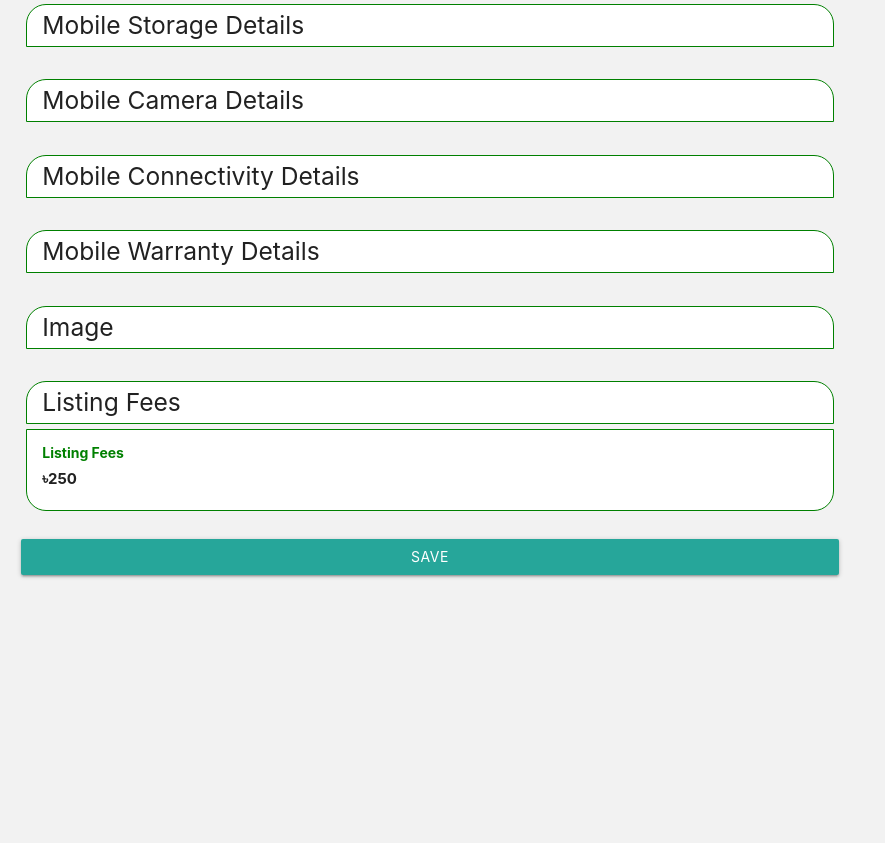
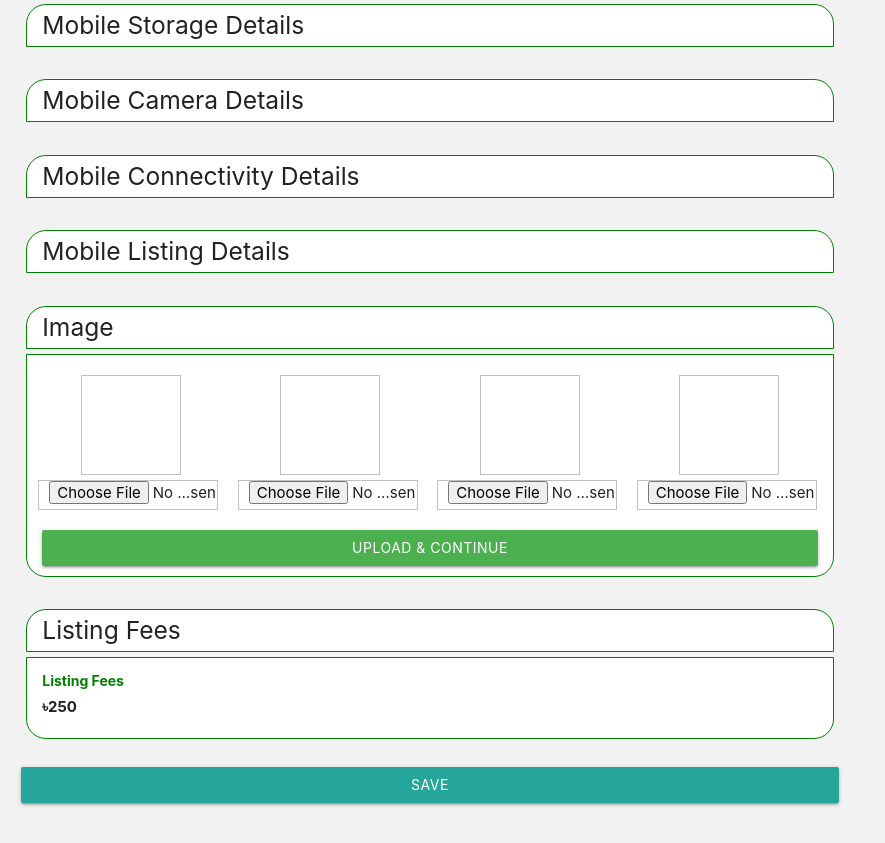
Before and after one commit to DewHunt/Dew-Online-Market, a CodeIgniter app: page /database/index.php/seller/MobileUpload in a window 1280 px wide. Shown: the part 576-1419 px from the top of the page, without its empty margins (0-885 px from the left). Before the commit the page ends 1154 px from the top, so only its background shows below. Run offline with CodeIgniter, Linux system fonts and the light colour scheme; data comes from the database, SQL or seed files in the repository; both versions use the stored data as it was after the commit; some libraries are stand-ins or nearby versions.

Commit message:
Update - 181224

```diff
--- a/application/controllers/Seller.php
+++ b/application/controllers/Seller.php
@@ -356,7 +356,7 @@
 			echo $output;
 		}
 
-		public function InsertMobilesWarrantyInformation()
+		public function InsertMobilesListingInformation()
 		{
 			if ($this->session->userdata('seller_username') == "" && $this->session->userdata('seller_password') == "")
 			{
@@ -373,7 +373,7 @@
 
 				$output = "";
 
-				$result = $this->sm->InsertMobilesWarrantyInformation($mobile_id,$mobile_duration_formate,$mobile_return_policy,$mobile_offers,$mobile_price,$mobile_shipping_charge);
+				$result = $this->sm->InsertMobilesListingInformation($mobile_id,$mobile_duration_formate,$mobile_return_policy,$mobile_offers,$mobile_price,$mobile_shipping_charge);
 
 				if ($result)
 				{
--- a/application/models/Seller/SellerModel.php
+++ b/application/models/Seller/SellerModel.php
@@ -204,9 +204,9 @@
 			}
 		}
 
-		public function InsertMobilesWarrantyInformation($mobile_id,$mobile_duration_formate,$mobile_return_policy,$mobile_offers,$mobile_price,$mobile_shipping_charge)
+		public function InsertMobilesListingInformation($mobile_id,$mobile_duration_formate,$mobile_return_policy,$mobile_offers,$mobile_price,$mobile_shipping_charge)
 		{
-			$update_query = $this->db->where('mobile_id',$mobile_id)->update('mobiles',['mobile_duration_formate'=>$mobile_duration_formate,'mobile_return_policy'=>$mobile_return_policy,'mobile_offers'=>$mobile_offers,'mobile_price'=>$mobile_price,'mobile_shipping_charge'=>$mobile_shipping_charge]);
+			$update_query = $this->db->where('mobile_id',$mobile_id)->update('mobiles',['mobile_duration_formate'=>$mobile_duration_formate,'mobile_return_policy'=>$mobile_return_policy,'mobile_offers'=>$mobile_offers,'mobile_price'=>$mobile_price,'mobile_shipping_charge'=>$mobile_shipping_charge,'mobile_upload_date'=>date('Y-m-d'),'mobile_upload_month'=>date('m'),'mobile_upload_year'=>date('Y'),'mobile_status'=>'Active']);
 
 			if ($update_query)
 			{
--- a/application/views/Seller/Listing/mobile.php
+++ b/application/views/Seller/Listing/mobile.php
@@ -52,7 +52,7 @@
 				margin-bottom: 7px;
 			}
 
-			#general-section,#display-section,#processor-section,#storage-section,#camera-section,#connectivity-section,#warranty-section,#listing-section,#image-section{
+			#general-section,#display-section,#processor-section,#storage-section,#camera-section,#connectivity-section,#listing-section,#listing-price-section,#image-section{
 				background: white;
 				border: 1px solid green;
 				border-radius: 0px 0px 20px 20px;
@@ -60,14 +60,14 @@
 				padding: 15px 15px 0px 15px;
 			}
 
-			#general-section h6,#display-section h6,#processor-section h6,#storage-section h6,#camera-section h6,#connectivity-section h6,#warranty-section h6,#listing-section h6,#image-section h6{
+			#general-section h6,#display-section h6,#processor-section h6,#storage-section h6,#camera-section h6,#connectivity-section h6,#listing-price-section h6,#listing-section h6,#image-section h6{
 				font-size: 14px;
 				font-weight: bold;
 				color: green;
 				margin-top: 0px;
 			}
 
-			#general-section input,#display-section input,#processor-section input,#storage-section input,#camera-section input,#connectivity-section input,#warranty-section input,#listing-section input,#image-section input{
+			#general-section input,#display-section input,#processor-section input,#storage-section input,#camera-section input,#connectivity-section input,#listing-price-section input,#listing-section input,#image-section input{
 				border: 1px solid silver;
 				height: 30px;
 				box-shadow: none;
@@ -76,19 +76,19 @@
 				padding-left: 10px;
 			}
 
-			#general-section input:focus,#display-section input:focus,#processor-section input:focus,#storage-section input:focus,#camera-section input:focus,#connectivity-section input:focus,#warranty-section input:focus,#listing-section input:focus,#image-section input:focus{
+			#general-section input:focus,#display-section input:focus,#processor-section input:focus,#storage-section input:focus,#camera-section input:focus,#connectivity-section input:focus,#listing-section input:focus,#listing-price-section input:focus,#image-section input:focus{
 				border: 1px solid green;
 			}
 
-			#general-section p,#display-section p,#processor-section p,#storage-section p,#camera-section p,#connectivity-section p,#warranty-section p,#listing-section p,#image-section p{
+			#general-section p,#display-section p,#processor-section p,#storage-section p,#camera-section p,#connectivity-section p,#listing-section p,#listing-price-section p,#image-section p{
 				margin: 0px;
 			}
 
-			#general-section label,#display-section label,#processor-section label,#storage-section label,#camera-section label,#connectivity-section label,#warranty-section label,#listing-section label,#image-section label{
+			#general-section label,#display-section label,#processor-section label,#storage-section label,#camera-section label,#connectivity-section label,#listing-section label,#listing-price-section label,#image-section label{
 				color: black;
 			}
 
-			#button-section button, #btn-general-info, #btn-display-info, #btn-processor-info, #btn-storage-info, #btn-camera-info, #btn-connectivity-info, #btn-warranty-info{
+			#button-section button, #btn-general-info, #btn-display-info, #btn-processor-info, #btn-storage-info, #btn-camera-info, #btn-connectivity-info, #btn-listing-info, #btn-image{
 				width: 100%;
 				width: 100%; button
 				margin-top: -10px;
@@ -103,7 +103,7 @@
 				border: 1px solid silver;
 			}
 
-			#img-one, #img-two, #img-three, #img-four{
+			#mobile-img-one, #mobile-img-two, #mobile-img-three, #mobile-img-four{
 				width: 180px;
 			}
 		</style>
@@ -630,11 +630,11 @@
 
 				<br>
 
-				<!-- Warranty Details Section Start -->
+				<!-- Listing Details Section Start -->
 				<div id="section-heading">
-					<h5>Mobile Warranty Details</h5>
-				</div>
-				<div id="warranty-section">
+					<h5>Mobile Listing Details</h5>
+				</div>
+				<div id="listing-section">
 					<div class="row">
 						<div class="col l4 m4 s12">
 							<h6>Duration Formate</h6>
@@ -687,11 +687,11 @@
 
 					<div class="row">
 						<div class="col l12 m12 s12">
-							<button type="button" class="btn waves-effect waves-light green" id="btn-warranty-info">Save & Continue</button>
-						</div>
-					</div>
-				</div>
-				<!-- Warranty Details Section End -->
+							<button type="button" class="btn waves-effect waves-light green" id="btn-listing-info">Save & Continue</button>
+						</div>
+					</div>
+				</div>
+				<!-- Listing Details Section End -->
 
 				<br>
 
@@ -704,26 +704,32 @@
 						<div class="col l3 m3 s12" id="show-img-section">
 							<center>
 								<div id="show-img"></div>
-								<input type="file" name="img-one" id="img-one">
+								<input type="file" name="mobile-img-one" id="mobile-img-one">
 							</center>
 						</div>
 						<div class="col l3 m3 s12" id="show-img-section">
 							<center>
 								<div id="show-img"></div>
-								<input type="file" name="img-two" id="img-two">
+								<input type="file" name="mobile-img-two" id="mobile-img-two">
 							</center>
 						</div>
 						<div class="col l3 m3 s12" id="show-img-section">
 							<center>
 								<div id="show-img"></div>
-								<input type="file" name="img-three" id="img-three">
+								<input type="file" name="mobile-img-three" id="mobile-img-three">
 							</center>
 						</div>
 						<div class="col l3 m3 s12" id="show-img-section">
 							<center>
 								<div id="show-img"></div>
-								<input type="file" name="img-four" id="img-four">
+								<input type="file" name="mobile-img-four" id="mobile-img-four">
 							</center>
+						</div>
+					</div>
+
+					<div class="row">
+						<div class="col l12 m12 s12">
+							<button type="button" class="btn waves-effect waves-light green" id="btn-image">Upload & Continue</button>
 						</div>
 					</div>
 				</div>
@@ -735,7 +741,7 @@
 				<div id="section-heading">
 					<h5>Listing Fees</h5>
 				</div>
-				<div id="listing-section">
+				<div id="listing-price-section">
 					<div class="row">
 						<div class="col l4 m4 s12">
 							<h6>Listing Fees</h6>
@@ -803,11 +809,9 @@
 				$('#storage-section').hide();
 				$('#camera-section').hide();
 				$('#connectivity-section').hide();
-				$('#warranty-section').hide();
-				$('#image-section').hide();
+				$('#listing-section').hide();
+				$('#image-section').show();
 				// Hide Section End
-
-								$('body,html').animate({scrollTop:$('#general-section').height() + $('#display-section').height() + $('#processor-section').height() + $('#storage-section').height() + $('#camera-section').height() + $('#connectivity-section').height() + 600},200);
 
 				// General Info Script Section Start
 				$('#btn-general-info').click(function(){
@@ -1397,7 +1401,8 @@
 								$('#btn-connectivity-info').prop('disabled',true);
 
 								$('body,html').animate({scrollTop:$('#general-section').height() + $('#display-section').height() + $('#processor-section').height() + $('#storage-section').height() + $('#camera-section').height() + $('#connectivity-section').height() + 640},200);
-								$('#warranty-section').show();
+
+								$('#listing-section').show();
 								alert('Mobile Connectivity Information Saved Successfully');
 							},
 							error:function(){
@@ -1408,8 +1413,8 @@
 				});
 				// Connectivity Info Section End
 
-				// Warranty Info Section Start
-				$('#btn-warranty-info').click(function(){
+				// Listing Info Section Start
+				$('#btn-listing-info').click(function(){
 					var mobile_duration_formate = $('#mobile-duration-formate').val();
 					var mobile_return_policy = $('#mobile-return-policy').val();
 					var mobile_offers = $('#mobile-offers').val();
@@ -1481,7 +1486,7 @@
 						$.ajax({
 							type:'ajax',
 							method:'POST',
-							url:'InsertMobilesWarrantyInformation',
+							url:'InsertMobilesListingInformation',
 							data:{mobile_id:mobile_id,mobile_duration_formate:mobile_duration_formate,mobile_return_policy:mobile_return_policy,mobile_offers:mobile_offers,mobile_price:mobile_price,mobile_shipping_charge:mobile_shipping_charge},
 							success:function(data){
 								var mobile_id = data;
@@ -1492,19 +1497,19 @@
 								$('#mobile-offers').prop('disabled',true);
 								$('#mobile-price').prop('disabled',true);
 								$('#mobile-shipping-charge').prop('disabled',true);
-								$('#btn-warranty-info').prop('disabled',true);
-
-								$('body,html').animate({scrollTop:$('#general-section').height() + $('#display-section').height() + $('#processor-section').height() + $('#storage-section').height() + $('#camera-section').height() + $('#connectivity-section').height() + $('#warranty-section').height() + 640},200);
+								$('#btn-listing-info').prop('disabled',true);
+
+								$('body,html').animate({scrollTop:$('#general-section').height() + $('#display-section').height() + $('#processor-section').height() + $('#storage-section').height() + $('#camera-section').height() + $('#connectivity-section').height() + $('#listing-section').height() + 640},200);
 								$('#image-section').show();
-								alert('Mobile Warranty Information Saved Successfully');
+								alert('Mobile Listing Information Saved Successfully');
 							},
 							error:function(){
-								alert('Mobile Warranty Information Not Saved Successfully');
+								alert('Mobile Listing Information Not Saved Successfully');
 							}
 						});
 					}
 				});
-				// Warranty Info Section End
+				// Listing Info Section End
 			});
 		</script>
 	</body>
```
Also changed, not shown: db/dom.sql (+21 -13 lines).
